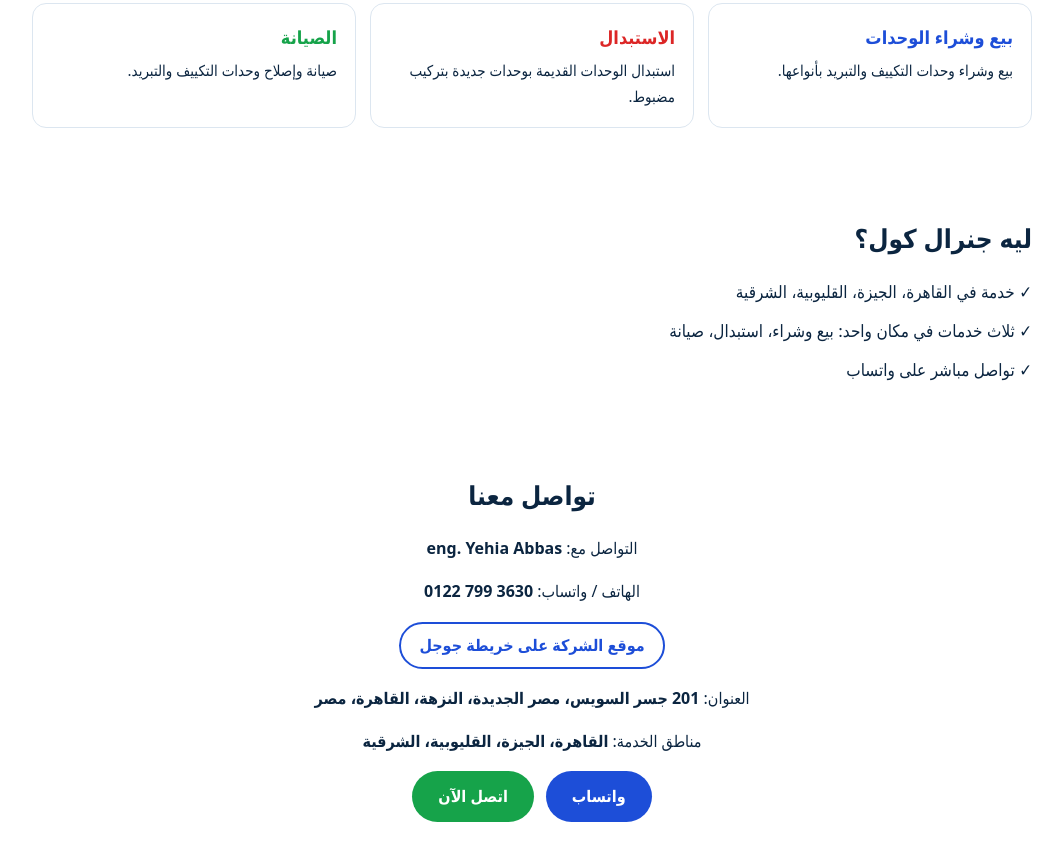
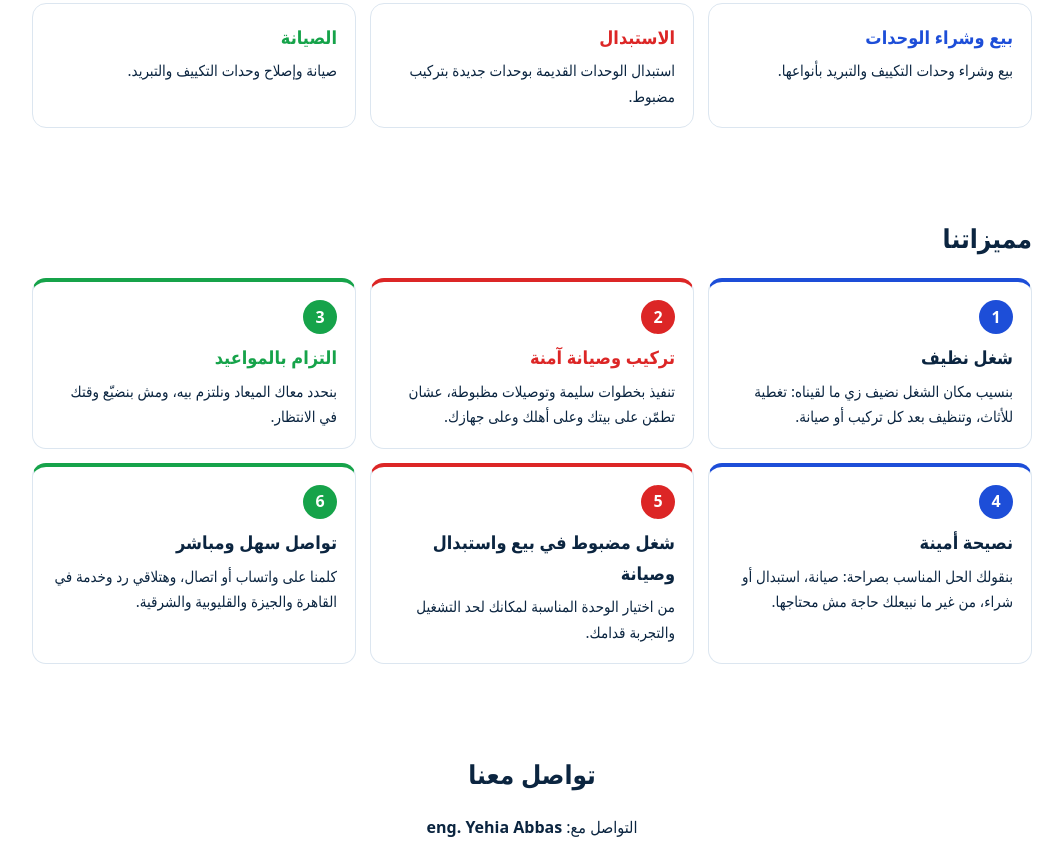
Before and after one commit to hayatak-fi-alsalah/generalcool, a plain HTML site: page index.html in a window 1280 px wide. Shown: the part 867-1712 px from the top of the page, without its empty margins (108-1171 px from the left). Drawn offline with Linux system fonts and the light colour scheme.

Commit message:
Features

```diff
--- a/index.html
+++ b/index.html
@@ -48,13 +48,20 @@ img { max-width: 100%; }
 .gc-actions { display: flex; gap: 12px; justify-content: center; flex-wrap: wrap; }
 .gc-contact .gc-btn.gc-call { background: #16a34a; }
 .gc-maplink { display: inline-block; border: 2px solid #1d4ed8; color: #1d4ed8; padding: 8px 18px; border-radius: 999px; font-weight: 700; }
+.gc-feat .gc-ico { width: 34px; height: 34px; border-radius: 50%; background: #1d4ed8; color: #fff; font-weight: 700; display: flex; align-items: center; justify-content: center; margin-bottom: 8px; }
+.gc-feat:nth-child(3n+2) .gc-ico { background: #dc2626; }
+.gc-feat:nth-child(3n) .gc-ico { background: #16a34a; }
+.gc-feat h3 { color: #0b2540; }
+.gc-feat:nth-child(3n+1) { border-top: 4px solid #1d4ed8; }
+.gc-feat:nth-child(3n+2) { border-top: 4px solid #dc2626; }
+.gc-feat:nth-child(3n) { border-top: 4px solid #16a34a; }
 </style>
 </head>
 <body>
 <div class="gc" dir="rtl" lang="ar">
         <header class="gc-top">
             <img class="gc-logo" src="assets/logo.png" alt="جنرال كول" />
-            <nav><a href="#services">خدماتنا</a><a href="#contact">اتصل بنا</a></nav>
+            <nav><a href="#services">خدماتنا</a><a href="#features">مميزاتنا</a><a href="#contact">اتصل بنا</a></nav>
         </header>
         <section class="gc-hero">
             <img class="gc-cover" src="assets/cover.png" alt="جنرال كول لأعمال التكييف: معاك على طول" />
@@ -66,9 +73,9 @@ img { max-width: 100%; }
             <h2>خدماتنا</h2>
             <div class="gc-grid"><div class="gc-card"><h3>بيع وشراء الوحدات</h3><p>بيع وشراء وحدات التكييف والتبريد بأنواعها.</p></div><div class="gc-card"><h3>الاستبدال</h3><p>استبدال الوحدات القديمة بوحدات جديدة بتركيب مضبوط.</p></div><div class="gc-card"><h3>الصيانة</h3><p>صيانة وإصلاح وحدات التكييف والتبريد.</p></div></div>
         </section>
-        <section class="gc-sec">
-            <h2>ليه جنرال كول؟</h2>
-            <ul class="gc-why"><li>✓ خدمة في القاهرة، الجيزة، القليوبية، الشرقية</li><li>✓ ثلاث خدمات في مكان واحد: بيع وشراء، استبدال، صيانة</li><li>✓ تواصل مباشر على واتساب</li></ul>
+        <section id="features" class="gc-sec">
+            <h2>مميزاتنا</h2>
+            <div class="gc-grid"><div class="gc-card gc-feat"><div class="gc-ico">1</div><h3>شغل نظيف</h3><p>بنسيب مكان الشغل نضيف زي ما لقيناه: تغطية للأثاث، وتنظيف بعد كل تركيب أو صيانة.</p></div><div class="gc-card gc-feat"><div class="gc-ico">2</div><h3>تركيب وصيانة آمنة</h3><p>تنفيذ بخطوات سليمة وتوصيلات مظبوطة، عشان تطمّن على بيتك وعلى أهلك وعلى جهازك.</p></div><div class="gc-card gc-feat"><div class="gc-ico">3</div><h3>التزام بالمواعيد</h3><p>بنحدد معاك الميعاد ونلتزم بيه، ومش بنضيّع وقتك في الانتظار.</p></div><div class="gc-card gc-feat"><div class="gc-ico">4</div><h3>نصيحة أمينة</h3><p>بنقولك الحل المناسب بصراحة: صيانة، استبدال أو شراء، من غير ما نبيعلك حاجة مش محتاجها.</p></div><div class="gc-card gc-feat"><div class="gc-ico">5</div><h3>شغل مضبوط في بيع واستبدال وصيانة</h3><p>من اختيار الوحدة المناسبة لمكانك لحد التشغيل والتجربة قدامك.</p></div><div class="gc-card gc-feat"><div class="gc-ico">6</div><h3>تواصل سهل ومباشر</h3><p>كلمنا على واتساب أو اتصال، وهتلاقي رد وخدمة في القاهرة والجيزة والقليوبية والشرقية.</p></div></div>
         </section>
         <section id="contact" class="gc-sec gc-contact">
             <h2>تواصل معنا</h2>
```
